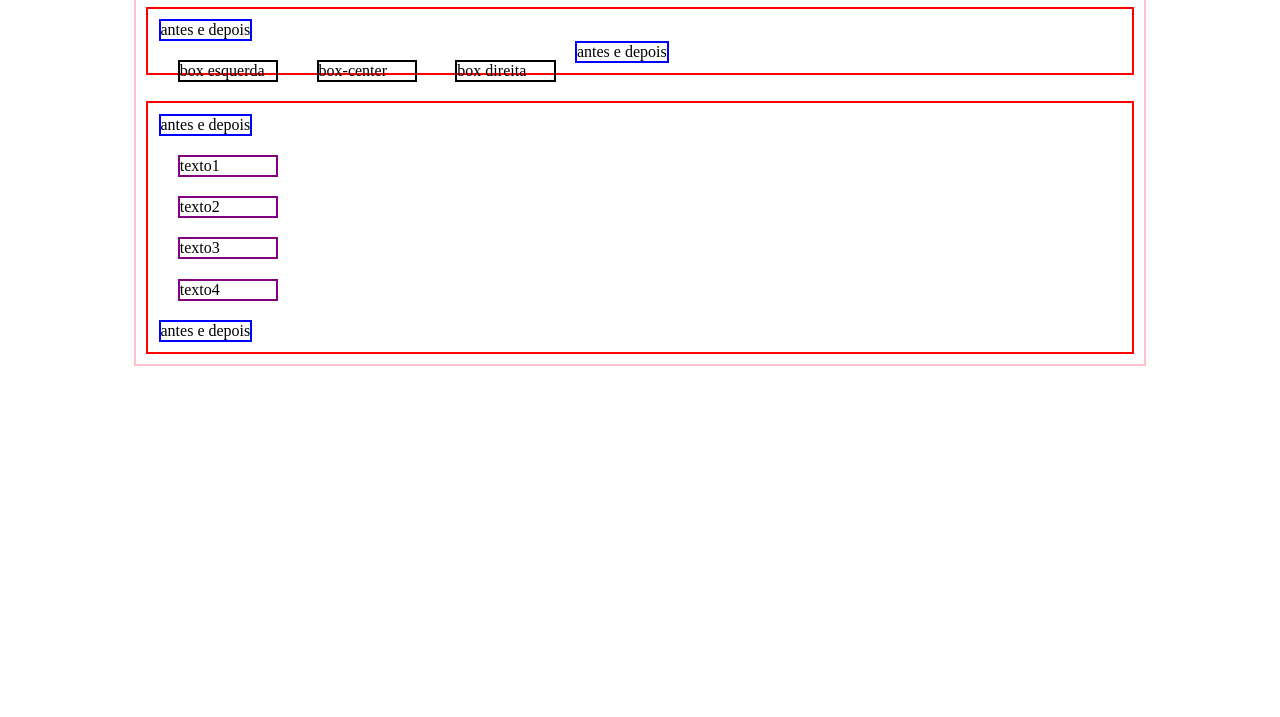
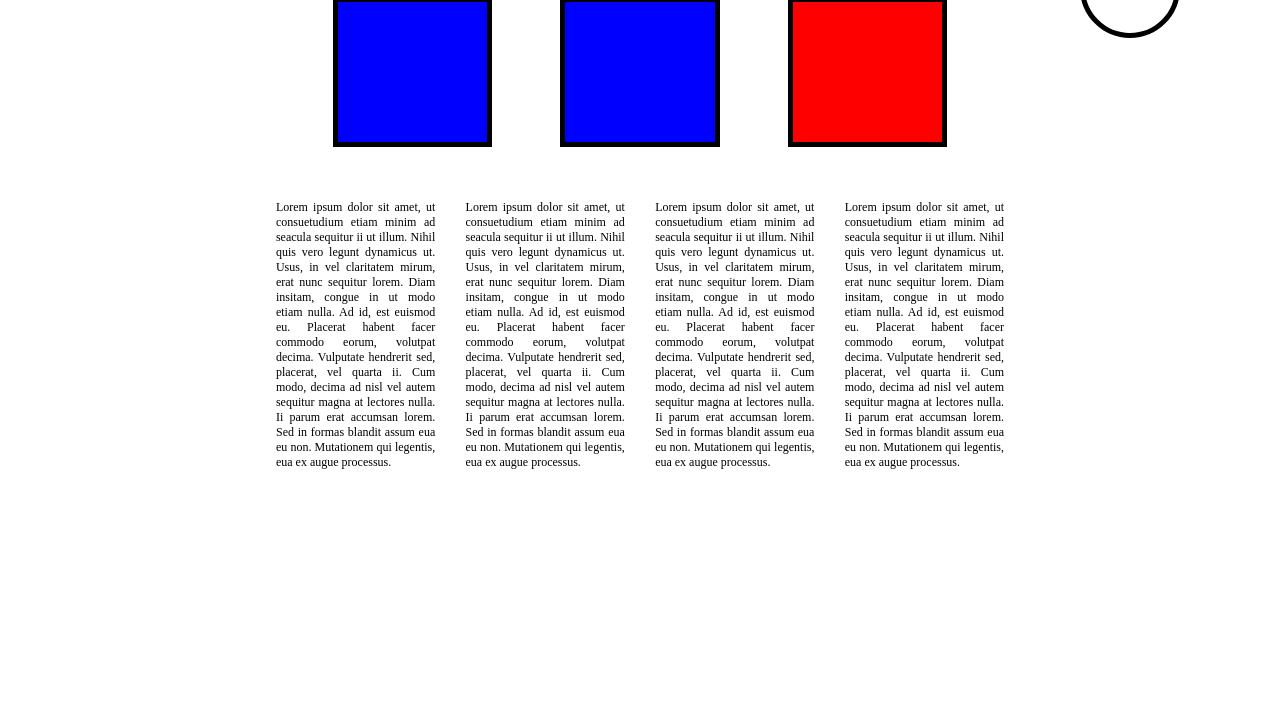
Before and after one commit to vmsantos/exercicios_cjr, a plain HTML site: page paginabox/index.html in a window 1280 px wide. Shown: the part 83-800 px from the top of the page. Drawn offline with Linux system fonts and the light colour scheme.

Commit message:
exercicio dos containers

```diff
--- a/paginabox/css/stylesheet1.css
+++ b/paginabox/css/stylesheet1.css
@@ -1,60 +1,57 @@
-.container{
-    border: 2px solid pink;
-    margin: 0 10% 0 10%;
-}
-
-
-.box-container{
-    border: 2px solid green;
-    margin: 1%;
-}
-
-#box1 {
-    border: 2px solid black;
-    margin: 2%;
-    width: 10%;
-    height: 10%;
-    float: left;
-}
-
-#box2{
-    border: 2px solid black;
-    margin: 2%;
-    width: 10%;
-    height: 10%;
-    float: left;
-    clear: none;
-}
-
-#box3{
-    border: 2px solid black;
-    margin: 2%;
-    width: 10%;
-    height: 10%;
-    float: left;
-    clear: none;
-
+* {
+    -webkit-box-sizing: border-box;
+    -moz-box-sizing: border-box;
+    box-sizing: border-box;
 }
 
 .clearfix:before, .clearfix:after {
-    content: "antes e depois";
+    content: "";
     display: table;
-    border: 2px solid blue;
 }
 
-.clearfix{
+.clearfix:after {
     clear: both;
-    border: 2px solid red;
-    margin: 1%;
-    padding: 1%;
+}
+
+#container {
+    display: flex;                  /* establish flex container */
+    flex-direction: row;            /* default value; can be omitted */
+    flex-wrap: nowrap;              /* default value; can be omitted */
+    justify-content: space-between; /* switched from default (flex-start, see below) */
+    margin: 0 5% 5% 5%;
 
 }
+#container > div {
+    width: 300px;
+    height: 150px;
+    border: 5px solid black;
+    background-color: blue;
+    margin: 0 5% 0 5%;
+}
 
-
-.text-container{
-    border: 2px solid purple;
-    margin: 2%;
-    width: 10%;
-    height: 10%;
+#text-container {
+    display: flex;                  /* establish flex container */
+    flex-direction: row;            /* default value; can be omitted */
+    flex-wrap: nowrap;              /* default value; can be omitted */
+    justify-content: space-between; /* switched from default (flex-start, see below) */
 
 }
+#text-container > div {
+    margin: 2%;
+    font-size: 12px;
+    text-align: justify;
+    text-justify: inter-word;
+}
+
+#main-container{
+    margin: 0 20% 0 20%;
+}
+
+#fixed{
+    border: 5px solid black;
+    right: 100px;
+    width: 100px;
+    height: 100px;
+    border-radius: 50%;
+    position: fixed;
+}
--- a/paginabox/index.html
+++ b/paginabox/index.html
@@ -6,19 +6,48 @@
     <title>box containers</title>
 </head>
 <body>
-<div class="container">
-    <h1>título</h1>
-    <div class="box-container clearfix">
-        <div id="box1">box esquerda</div>
-        <div id="box2">box-center</div>
-        <div id="box3">box direita</div>
+<div id="main-container">
+    <div id="fixed"></div>
+    <h1>Título</h1>
+    <div class="clearfix" id="container">
+        <div></div>
+        <div></div>
+        <div style="background-color: red !important"></div>
 
     </div>
-    <div class="clearfix">
-        <div class="text-container">texto1</div>
-        <div class="text-container">texto2</div>
-        <div class="text-container">texto3</div>
-        <div class="text-container">texto4</div>
+    <div class="clearfix" id="text-container">
+        <div id="text-container">Lorem ipsum dolor sit amet, ut consuetudium etiam minim ad seacula sequitur ii ut
+            illum. Nihil quis vero legunt dynamicus ut. Usus, in vel claritatem mirum, erat nunc sequitur lorem. Diam
+            insitam, congue in ut modo etiam nulla. Ad id, est euismod eu. Placerat habent facer commodo eorum, volutpat
+            decima.
+            Vulputate hendrerit sed, placerat, vel quarta ii. Cum modo, decima ad nisl vel autem sequitur magna at
+            lectores nulla. Ii parum erat accumsan lorem. Sed in formas blandit assum eua eu non. Mutationem qui
+            legentis, eua ex augue processus.
+        </div>
+        <div id="text-container">Lorem ipsum dolor sit amet, ut consuetudium etiam minim ad seacula sequitur ii ut
+            illum. Nihil quis vero legunt dynamicus ut. Usus, in vel claritatem mirum, erat nunc sequitur lorem. Diam
+            insitam, congue in ut modo etiam nulla. Ad id, est euismod eu. Placerat habent facer commodo eorum, volutpat
+            decima.
+            Vulputate hendrerit sed, placerat, vel quarta ii. Cum modo, decima ad nisl vel autem sequitur magna at
+            lectores nulla. Ii parum erat accumsan lorem. Sed in formas blandit assum eua eu non. Mutationem qui
+            legentis, eua ex augue processus.
+        </div>
+        <div id="text-container">Lorem ipsum dolor sit amet, ut consuetudium etiam minim ad seacula sequitur ii ut
+            illum. Nihil quis vero legunt dynamicus ut. Usus, in vel claritatem mirum, erat nunc sequitur lorem. Diam
+            insitam, congue in ut modo etiam nulla. Ad id, est euismod eu. Placerat habent facer commodo eorum, volutpat
+            decima.
+            Vulputate hendrerit sed, placerat, vel quarta ii. Cum modo, decima ad nisl vel autem sequitur magna at
+            lectores nulla. Ii parum erat accumsan lorem. Sed in formas blandit assum eua eu non. Mutationem qui
+            legentis, eua ex augue processus.
+        </div>
+        <div id="text-container">Lorem ipsum dolor sit amet, ut consuetudium etiam minim ad seacula sequitur ii ut
+            illum. Nihil quis vero legunt dynamicus ut. Usus, in vel claritatem mirum, erat nunc sequitur lorem. Diam
+            insitam, congue in ut modo etiam nulla. Ad id, est euismod eu. Placerat habent facer commodo eorum, volutpat
+            decima.
+            Vulputate hendrerit sed, placerat, vel quarta ii. Cum modo, decima ad nisl vel autem sequitur magna at
+            lectores nulla. Ii parum erat accumsan lorem. Sed in formas blandit assum eua eu non. Mutationem qui
+            legentis, eua ex augue processus.
+        </div>
     </div>
 
 </div>
```
